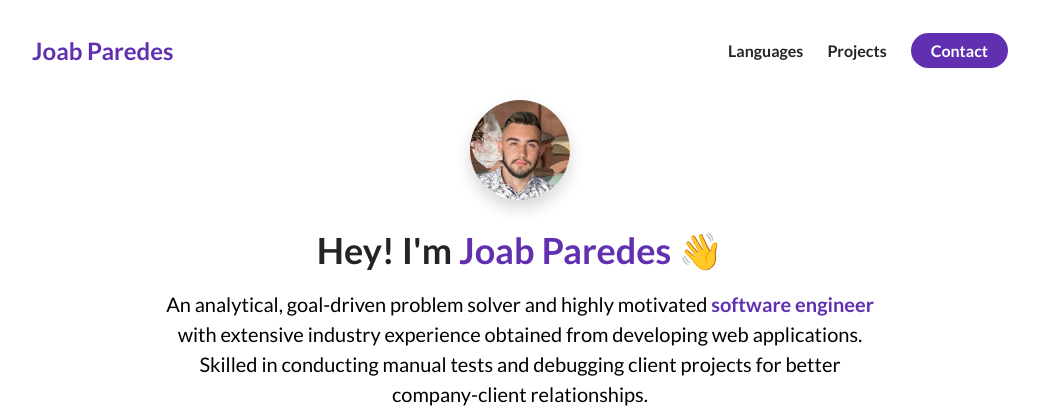
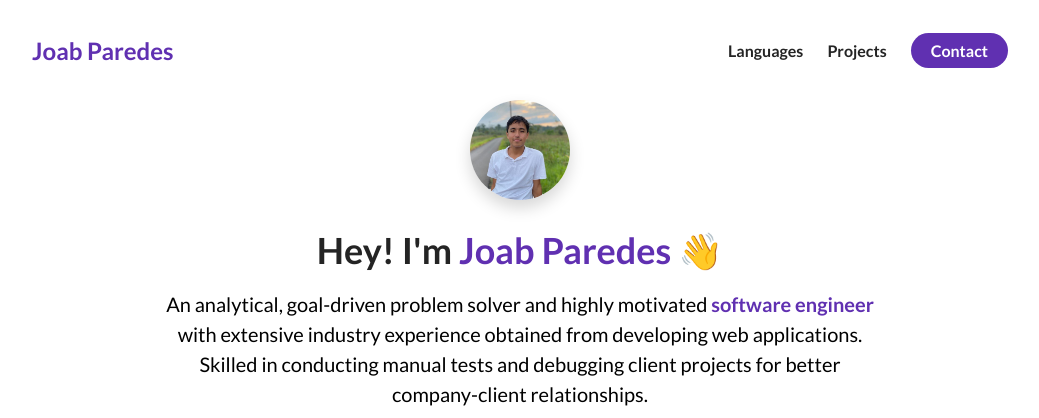
Before and after one commit to JoabPa/E-portfolio, a plain HTML site: page index.html in a window 1280 px wide. Shown: the top 418 px of the page, without its empty margins (120-1159 px from the left). Drawn offline with Linux system fonts and the light colour scheme.

Commit message:
updated photo

```diff
--- a/index.html
+++ b/index.html
@@ -44,7 +44,7 @@
           <div class="about-me__info--container">
             <figure class="about-me__picture--mask">
               <img
-                src="./assets/me.jpeg"
+                src="./assets/me.jpg"
                 class="about-me__picture"
                 alt="Picture of Me!"
               />
```
Also changed, not shown: assets/me.jpg (added).
